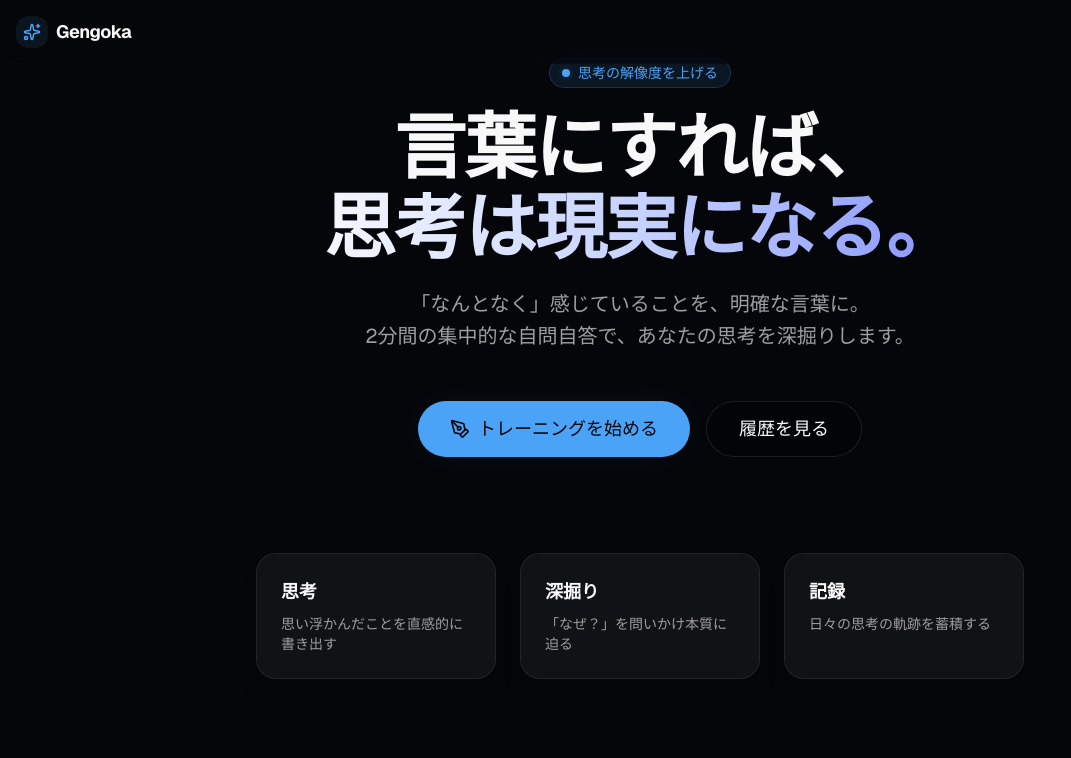
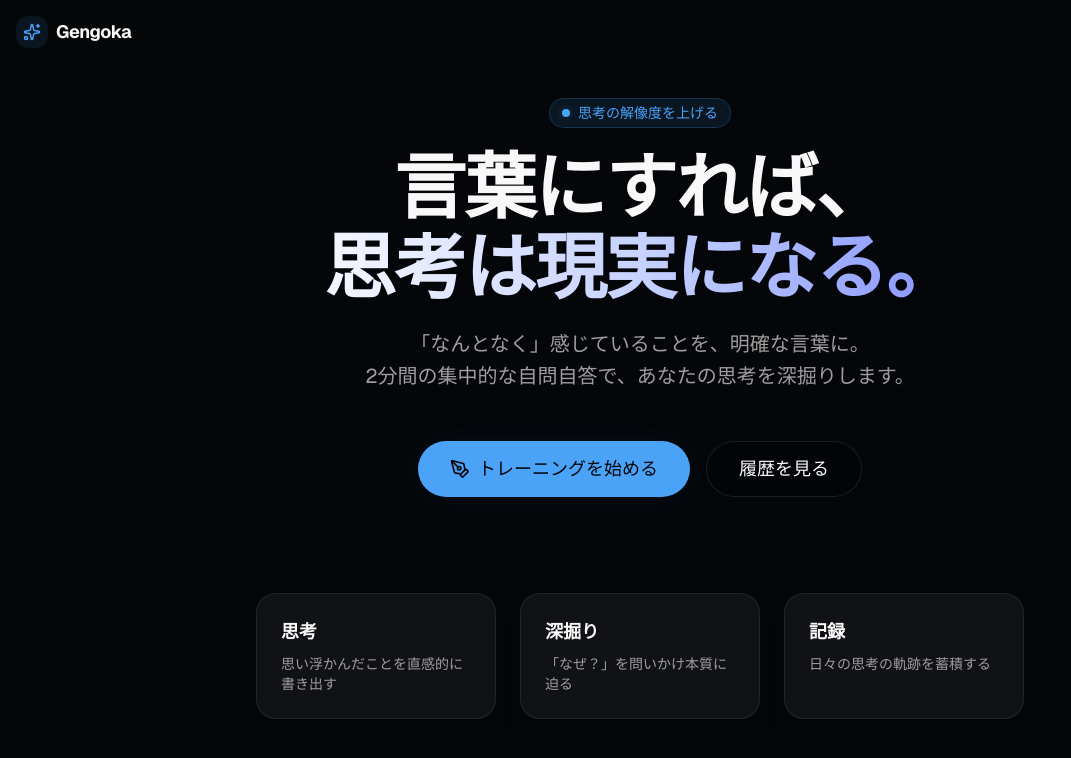
Before and after one commit to okyourye/gengoka, a Next.js app: page / in a window 1280 px wide. Shown: the top 758 px of the page, without its empty margins (0-1071 px from the left). Built offline with nearby package versions, Linux system fonts and the light colour scheme.

Commit message:
style: Fix header overlap by increasing top padding
- Increased top padding in Home, Training, and History pages (pt-24/py-24)
- Ensures content is not hidden behind the fixed header

```diff
--- a/src/app/history/page.tsx
+++ b/src/app/history/page.tsx
@@ -38,7 +38,7 @@ export default function HistoryPage() {
         <div className="min-h-screen bg-background text-foreground bg-[radial-gradient(ellipse_at_top,_var(--tw-gradient-stops))] from-indigo-900/10 via-background to-background">
             <Header />
 
-            <main className="container mx-auto p-4 py-12 max-w-4xl">
+            <main className="container mx-auto p-4 py-24 max-w-4xl">
                 <div className="flex items-center justify-between mb-8">
                     <div className="flex items-center gap-4">
                         <Button variant="ghost" size="icon" onClick={() => router.push("/")}>
--- a/src/app/page.tsx
+++ b/src/app/page.tsx
@@ -13,7 +13,7 @@ export default function Home() {
     <div className="min-h-screen bg-background text-foreground bg-[radial-gradient(ellipse_at_top,_var(--tw-gradient-stops))] from-indigo-900/20 via-background to-background">
       <Header />
 
-      <main className="flex flex-col items-center justify-center min-h-[calc(100vh-4rem)] p-4 text-center">
+      <main className="flex flex-col items-center justify-center min-h-[calc(100vh-4rem)] p-4 pt-24 text-center">
         <div className="max-w-3xl w-full space-y-12">
 
           <motion.div
--- a/src/app/training/page.tsx
+++ b/src/app/training/page.tsx
@@ -97,7 +97,7 @@ export default function TrainingPage() {
         <div className="min-h-screen bg-background text-foreground flex flex-col">
             <Header />
 
-            <main className="flex-1 container mx-auto p-4 flex flex-col items-center justify-center max-w-4xl py-20">
+            <main className="flex-1 container mx-auto p-4 flex flex-col items-center justify-center max-w-4xl py-24">
 
                 <AnimatePresence mode="wait">
 
```
Also changed, not shown: 1 other file (tests, documents, lock files or other folders).
